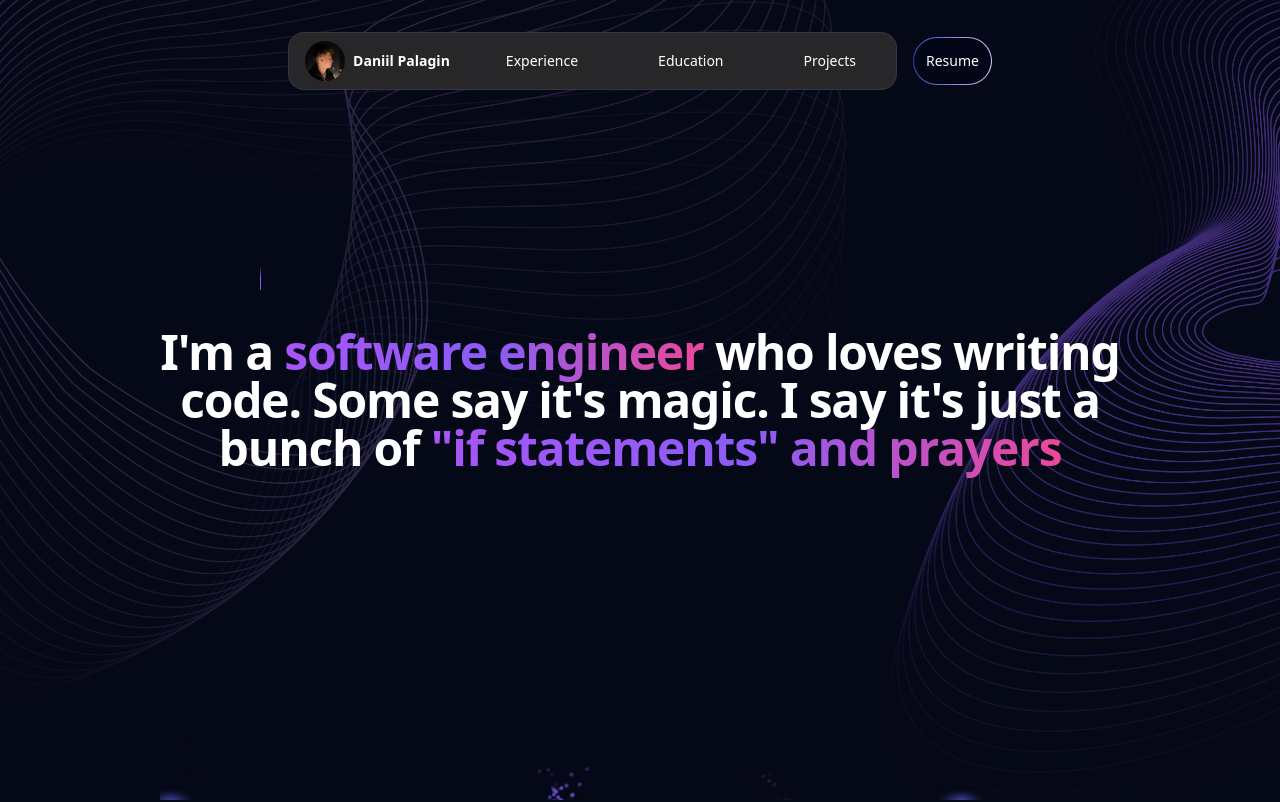
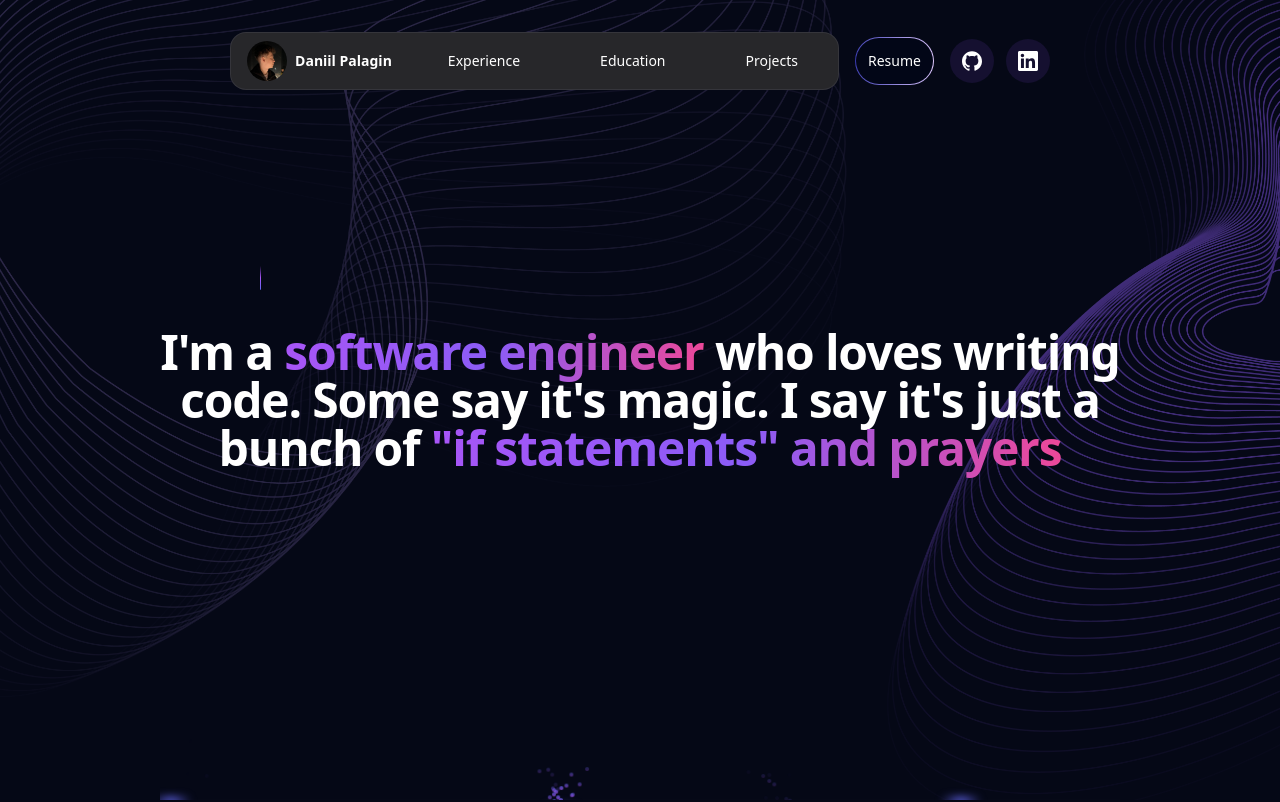
Before and after one commit to palagdan/Portfolio, a React (Vite) app: page / in a window 1280 px wide. Shown: the top 802 px of the page. Built offline with nearby package versions, Linux system fonts and the light colour scheme.

Commit message:
Add GitHub and LinkedIn icons to the navbar

```diff
--- a/src/components/navbars/NavbarMenu.tsx
+++ b/src/components/navbars/NavbarMenu.tsx
@@ -6,6 +6,7 @@
 import NavbarHoverItem from "@/components/navbars/NavbarHover/NavbarHoverItem.tsx";
 import { Avatar, AvatarFallback, AvatarImage } from "../ui/avatar";
 import BorderMagicButton from "@/components/buttons/BorderMagicButton.tsx";
+import SocialLinks from "@/components/navbars/SocialLinks.tsx";
 
 const NavbarMenu = () => {
     const [toggle, setToggle] = useState(false);
@@ -44,6 +45,7 @@
                     ))}
                 </NavbarHover>
                 <BorderMagicButton href={resumeLink} target="_blank" rel="noopener noreferrer">Resume</BorderMagicButton>
+                <SocialLinks />
             </div>
 
             <div className="sm:hidden flex w-full items-center justify-between">
@@ -121,6 +123,9 @@
                             </motion.div>
                         ))}
                         <BorderMagicButton href={resumeLink} target="_blank" rel="noopener noreferrer">Resume</BorderMagicButton>
+                        <div className="mt-6">
+                            <SocialLinks onNavigate={() => setToggle(false)} />
+                        </div>
                     </motion.div>
                 )}
             </AnimatePresence>
--- /dev/null
+++ b/src/components/navbars/SocialLinks.tsx
@@ -0,0 +1,34 @@
+import {socials} from "@/constants";
+
+const icons: Record<string, JSX.Element> = {
+    GitHub: (
+        <svg viewBox="0 0 24 24" fill="currentColor" className="w-5 h-5" aria-hidden="true">
+            <path d="M12 .297c-6.63 0-12 5.373-12 12 0 5.303 3.438 9.8 8.205 11.385.6.113.82-.258.82-.577 0-.285-.01-1.04-.015-2.04-3.338.724-4.042-1.61-4.042-1.61C4.422 18.07 3.633 17.7 3.633 17.7c-1.087-.744.084-.729.084-.729 1.205.084 1.838 1.236 1.838 1.236 1.07 1.835 2.809 1.305 3.495.998.108-.776.417-1.305.76-1.605-2.665-.3-5.466-1.332-5.466-5.93 0-1.31.465-2.38 1.235-3.22-.135-.303-.54-1.523.105-3.176 0 0 1.005-.322 3.3 1.23.96-.267 1.98-.399 3-.405 1.02.006 2.04.138 3 .405 2.28-1.552 3.285-1.23 3.285-1.23.645 1.653.24 2.873.12 3.176.765.84 1.23 1.91 1.23 3.22 0 4.61-2.805 5.625-5.475 5.92.42.36.81 1.096.81 2.22 0 1.606-.015 2.896-.015 3.286 0 .315.21.69.825.57C20.565 22.092 24 17.592 24 12.297c0-6.627-5.373-12-12-12"/>
+        </svg>
+    ),
+    LinkedIn: (
+        <svg viewBox="0 0 24 24" fill="currentColor" className="w-5 h-5" aria-hidden="true">
+            <path d="M20.447 20.452h-3.554v-5.569c0-1.328-.027-3.037-1.852-3.037-1.853 0-2.136 1.445-2.136 2.939v5.667H9.351V9h3.414v1.561h.046c.477-.9 1.637-1.85 3.37-1.85 3.601 0 4.267 2.37 4.267 5.455v6.286zM5.337 7.433c-1.144 0-2.063-.926-2.063-2.065 0-1.138.92-2.063 2.063-2.063 1.14 0 2.064.925 2.064 2.063 0 1.139-.925 2.065-2.064 2.065zm1.782 13.019H3.555V9h3.564v11.452zM22.225 0H1.771C.792 0 0 .774 0 1.729v20.542C0 23.227.792 24 1.771 24h20.451C23.2 24 24 23.227 24 22.271V1.729C24 .774 23.2 0 22.222 0h.003z"/>
+        </svg>
+    ),
+};
+
+const SocialLinks = ({ onNavigate }: { onNavigate?: () => void }) => (
+    <div className="flex items-center gap-3">
+        {socials.map((s) => (
+            <a
+                key={s.name}
+                href={s.link}
+                target="_blank"
+                rel="noopener noreferrer"
+                aria-label={s.name}
+                onClick={onNavigate}
+                className="bg-tertiaryTmp p-3 rounded-full text-white hover:text-purple-400 transition-colors"
+            >
+                {icons[s.name]}
+            </a>
+        ))}
+    </div>
+);
+
+export default SocialLinks;
--- a/src/constants/index.tsx
+++ b/src/constants/index.tsx
@@ -81,6 +81,11 @@
 
 export const resumeLink = "https://www.dropbox.com/scl/fi/003ypv66ukotz1kh28mqg/daniil_palagin_cv.pdf?rlkey=q9g1ij4kb1xh7k2xn9wix614s&st=vdpjohfr&dl=0"
 
+export const socials = [
+    { name: "GitHub", link: "https://github.com/palagdan" },
+    { name: "LinkedIn", link: "https://www.linkedin.com/in/daniil-palagin-b412bb22a" },
+];
+
 export const projects = [
     {
         title: "GitmateAI",
```
